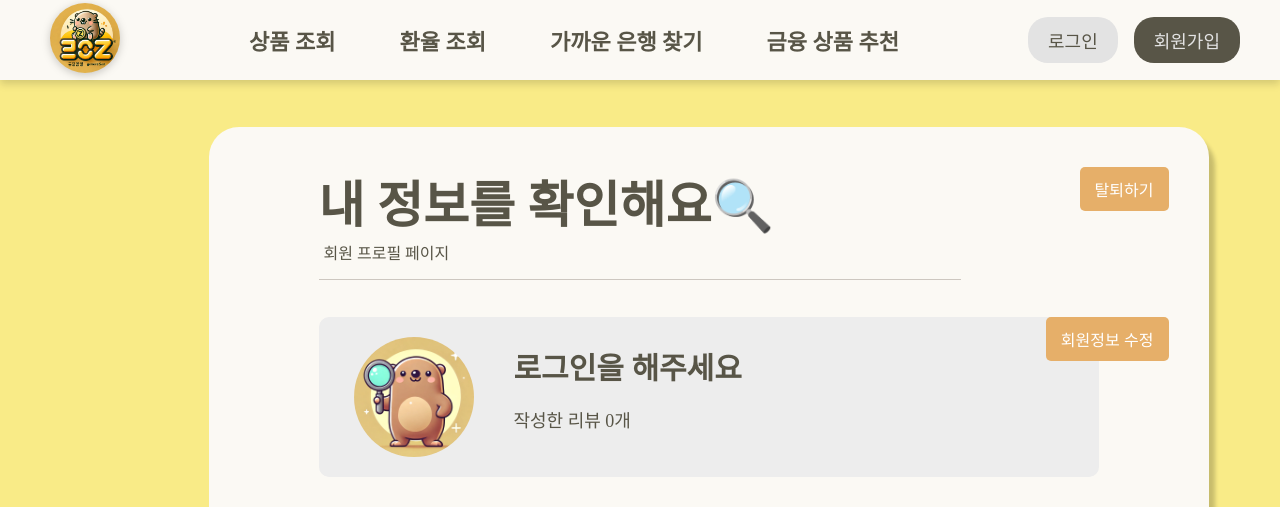
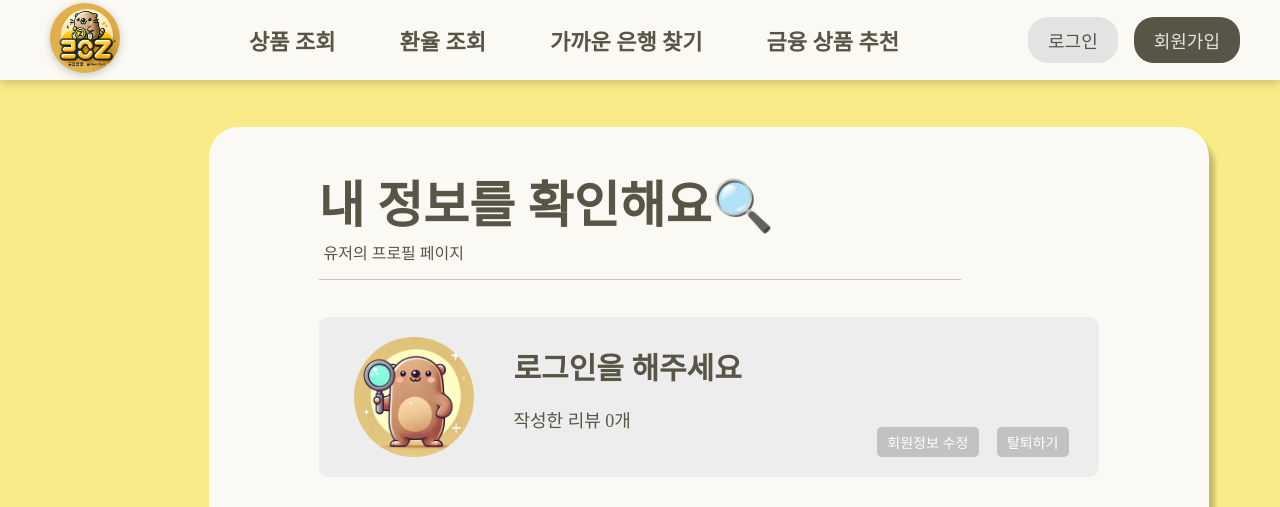
Before and after one commit to aaaange/DoTheZ_Plan, a Vue app in the folder front/: page /profile/1 in a window 1280 px wide. Shown: the top 507 px of the page. Built offline with nearby package versions, Linux system fonts and the light colour scheme; no server answers.

Commit message:
UI수정(상품리스트, 프로필, 회원가입, 회원정보 수정)

```diff
--- a/front/src/views/ProductListView.vue
+++ b/front/src/views/ProductListView.vue
@@ -35,7 +35,7 @@
           <img class="product-image"
             :src="getBankImage(option.product.kor_co_nm)"
             :alt="option.product.kor_co_nm"
-            style="width: 64px; height: 64px; margin-right: 16px; margin-left: 16px; border-radius: 8px; object-fit: cover;"/>
+          />
 
           <div class="product-details">
             <p class="product-name" style="font-size: 18px; font-weight: 500; text-align: left;">
@@ -191,7 +191,7 @@ export default {
   width: 100%; /* 부모 너비에 맞게 확장 */
   max-width: 100%; /* 부모 요소 기준 너비 제한 */
   padding: 16px;
-  background: #fbf9f4;
+  background: #FBF9F4;
   box-shadow: 0 4px 8px rgba(0, 0, 0, 0.2);
   border-radius: 12px;
   font-family: "IBM Plex Sans KR", sans-serif;
@@ -204,9 +204,9 @@ export default {
   display: flex;
   align-items: center;
   width: 100%; /* 부모 너비에 맞게 확장 */
-  max-width: 100%; /* 부모 요소 기준 너비 제한 */
+  max-width: 90%; /* 부모 요소 기준 너비 제한 */
   padding: 16px;
-  background: #fbf9f4;
+  background: #FBF9F4;
   box-shadow: 0 4px 8px rgba(0, 0, 0, 0.2);
   border-radius: 12px;
   font-family: "IBM Plex Sans KR", sans-serif;
@@ -224,22 +224,22 @@ export default {
   display: inline-block;
   padding: 4px 8px;
   margin-right: 8px;
-  background-color: #f4f4f4; /* 박스 배경색 */
+  background-color: #E3E3E3; /* 박스 배경색 */
   border-radius: 6px;       /* 둥근 모서리 */
   font-weight: bold;        /* 텍스트 굵게 */
   font-size: 14px;          /* 텍스트 크기 */
   color: #585547;           /* 텍스트 색상 */
-  border: 1px solid #d9d9d9; /* 테두리 */
+  border: 1px solid #E3E3E3; /* 테두리 */
 }
 
 /* 이미지 */
 .product-image {
-  width: 64px;
-  height: 64px;
-  margin-right: 16px;
+  position: relative;
+  width: 80px;
+  height: 80px;
   border-radius: 8px;
-  object-fit: cover;
-  background: #e0e0e0;
+  background: #FBF9F4;
+  margin-left: 30px;
 }
 
 /* 상품 세부정보 */
@@ -247,6 +247,7 @@ export default {
   display: flex;
   flex-direction: column;
   align-items: flex-start;
+  margin-left: 40px;
   gap: 4px;
 }
 
@@ -259,7 +260,7 @@ input {
   padding: 12px;
   width: 300px;
   border-radius: 8px;
-  border: 1px solid #D9D9D9;
+  border: 1px solid #FBF9F4;
   font-size: 16px;
   outline: none;
 }
--- a/front/src/views/ProfileView.vue
+++ b/front/src/views/ProfileView.vue
@@ -20,22 +20,13 @@
           <div
             style="width: 385px; left: 5px; top: 75px; position: absolute; color: #585547; font-size: 16px; font-family: IBM Plex Sans KR; font-weight: 300;"
           >
-            회원 프로필 페이지
+            유저의 프로필 페이지
           </div>
           <div
             class="Line1"
             style="width: 642px; height: 0px; left: 0px; top: 114px; position: absolute; border-top: 1px solid #CDC7C0;"
           ></div>
         </div>
-
-        <!-- 탈퇴하기 버튼 -->
-        <button
-          class="delete-button product-item"
-          style="position: absolute; top: 40px; right: 40px; background: #E6AF69; color: white; border: none; border-radius: 5px; padding: 10px 15px; cursor: pointer; font-size: 16px;"
-          @click="deleteAccount"
-        >
-          탈퇴하기
-        </button>
 
         <!-- 사용자 정보 -->
         <div
@@ -62,9 +53,15 @@
         <!-- 회원정보 수정 버튼 추가 -->
         <button
           @click="goToEditProfile"
-          style="position: absolute; top: 190px; right: 40px; background: #E6AF69; color: white; border: none; border-radius: 5px; padding: 10px 15px; cursor: pointer; font-size: 16px;"
+          class="edit_user">
+          회원정보 수정
+        </button>
+        <!-- 탈퇴하기 버튼 -->
+        <button
+          @click="deleteAccount"
+          class="delete-button signout product-item"
         >
-          회원정보 수정
+          탈퇴하기
         </button>
         <div style="margin-top: 370px; width: 90%;">
           <div style="max-height: 400px; overflow-y: auto; position: relative; margin-left: 100px;">
@@ -203,16 +200,16 @@ export default {
             {
               label: '기본 금리',  // 기본 금리 데이터
               data: interestRates,
-              backgroundColor: 'rgba(75, 192, 192, 0.5)',  // 기본 금리 색상 (반투명한 막대 색)
-              borderColor: 'rgba(75, 192, 192, 1)',  // 기본 금리 테두리 색상
+              backgroundColor: 'rgba(255, 161, 178, 0.5)',  // 기본 금리 색상 (반투명한 막대 색)
+              borderColor: 'rgba(255, 161, 178, 1)',  // 기본 금리 테두리 색상
               borderWidth: 1,  // 테두리 두께
               fill: true,  // 막대 내부 채우기
             },
             {
               label: '최고 우대 금리',  // 최고 우대 금리 데이터
               data: bestRates,
-              backgroundColor: 'rgba(153, 102, 255, 0.5)',  // 우대 금리 색상 (반투명한 막대 색)
-              borderColor: 'rgba(153, 102, 255, 1)',  // 우대 금리 테두리 색상
+              backgroundColor: 'rgba(161, 225, 255, 0.5)',  // 우대 금리 색상 (반투명한 막대 색)
+              borderColor: 'rgba(161, 225, 255, 1)',  // 우대 금리 테두리 색상
               borderWidth: 1,  // 테두리 두께
               fill: true,  // 막대 내부 채우기
             }
@@ -329,19 +326,43 @@ export default {
   transform: translateY(-4px);
   box-shadow: 0 8px 16px rgba(0, 0, 0, 0.3);
 }
-/* 회원정보 수정 버튼 스타일 */
-button {
-  background-color: #E6AF69;
+
+.signout {
+  position: absolute;
+  top: 300px;
+  right: 140px;
+  background: #c4c2c0;
   color: white;
   border: none;
   border-radius: 5px;
-  padding: 10px 15px;
-  font-size: 16px;
+  padding: 5px 10px;
   cursor: pointer;
-  text-align: center;
+  font-size: 14px;
 }
 
-button:hover {
-  background-color: #D79852;
+.signout:hover {
+  background-color: #8a8885;
+  transform: translateY(-4px);
+  box-shadow: 0 8px 16px rgba(0, 0, 0, 0.3);
+}
+
+
+.edit_user {
+  position: absolute;
+  top: 300px;
+  right: 230px;
+  background: #c4c2c0;
+  color: white;
+  border: none;
+  border-radius: 5px;
+  padding: 5px 10px;
+  cursor: pointer;
+  font-size: 14px;
+}
+
+.edit_user:hover {
+  background-color: #8a8885;
+  transform: translateY(-4px);
+  box-shadow: 0 8px 16px rgba(0, 0, 0, 0.3);
 }
 </style>
--- a/front/src/views/SignUpView.vue
+++ b/front/src/views/SignUpView.vue
@@ -1,7 +1,7 @@
 <template>
-  <div class="signup-page" style="width: 100%; height: 100vh; background: #F9EB87; display: flex; justify-content: center; align-items: center; margin-top: 110px;">
+  <div class="signup-page" style="width: 100%; height: 100%; background: #F9EB87; display: flex; justify-content: center; align-items: center; margin-top: 110px;">
     <div class="signup-container" style="width: 800px; background: #FBF9F4; padding: 40px; border-radius: 20px; box-shadow: 6px 9px 4px rgba(0, 0, 0, 0.2);">
-      <h1 style="color: #585547; font-size: 40px; font-family: 'IBM Plex Sans KR', sans-serif; font-weight: 700; margin-bottom: 10px;">회원가입</h1>
+      <h1 style="color: #585547; font-size: 40px; font-family: 'IBM Plex Sans KR', sans-serif; font-weight: 700; margin-bottom: 10px; margin-top: -5px;">회원가입</h1>
       <p style="color: #585547; font-size: 16px; font-family: 'IBM Plex Sans KR', sans-serif; font-weight: 300; margin-bottom: 30px;">어서오세요! 두더Z와 깊이 있는 금융 생활 해요 :)</p>
 
       <h2 style="color: #585547; font-size: 18px; font-family: 'IBM Plex Sans KR', sans-serif; font-weight: 600; margin-bottom: 15px;">기본 정보 입력</h2>
@@ -125,8 +125,8 @@
       </div>
 
       <!-- 제출 버튼 -->
-      <div style="text-align: center; margin-top: 30px;">
-        <button class ='action-button' @click="handleSubmit" style="padding: 15px 30px; background: #E6AF69; color: #FBF9F4; border: none; border-radius: 15px; font-size: 18px; font-family: 'IBM Plex Sans KR', sans-serif; font-weight: 700; cursor: pointer;">
+      <div style="text-align: center; margin-top: 30px; margin-bottom: -10px;">
+        <button class ='action-button' @click="handleSubmit" style="padding: 10px 20px; background: #E6AF69; color: #FBF9F4; border: none; border-radius: 15px; font-size: 18px; font-family: 'IBM Plex Sans KR', sans-serif; font-weight: 700; cursor: pointer;">
           회원가입 하기
         </button>
       </div>
```
Also changed, not shown: front/src/views/UpdateUserInfo.vue (+14 -13 lines).
